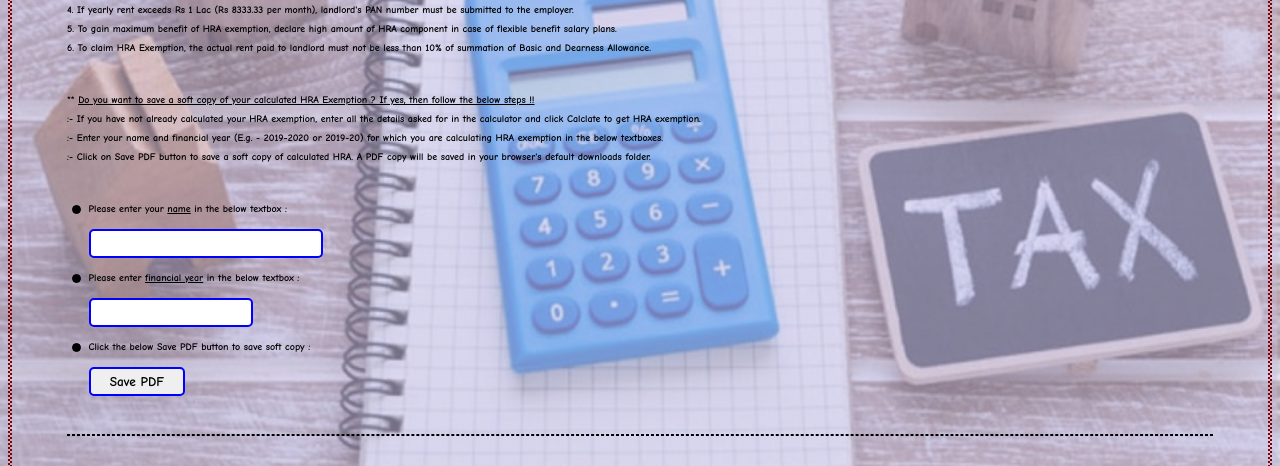
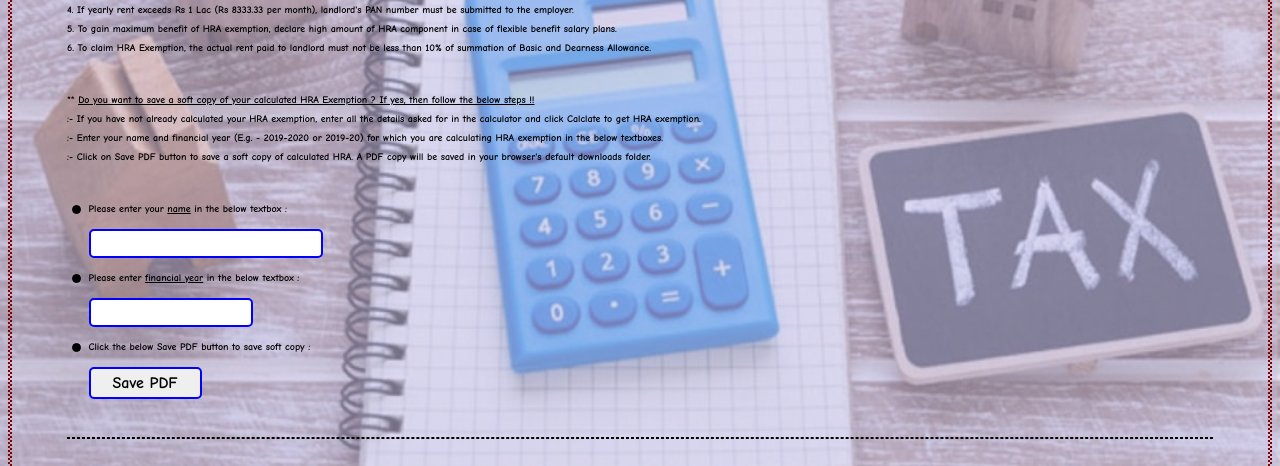
Before and after one commit to Upakaran-HRAExemptionCalculator/Upakaran-HRAExemptionCalculator.github.io, a plain HTML site: page index2.html in a window 1280 px wide. Shown: the part 1053-1519 px from the top of the page. Drawn offline with Linux system fonts and the light colour scheme.

Commit message:
css change

```diff
--- a/index2.html
+++ b/index2.html
@@ -313,7 +313,7 @@
 							<input id="PDFBtnfake" type="radio" name="PDFBtnfake" value="PDFBtnfake"/>
 							<label for="PDFBtnfake" class="bulletsfake" ></label>
 
-							<input type="button" value="   Save PDF   " id="generatePDF" name="generatePDF"  style="display: inline; margin: 0 auto;font-family:Comic Sans MS;font-weight: bold; " onclick="myPDFFunction()"/>
+							<input type="button" value="   Save PDF   " id="generatePDF" name="generatePDF"  style="display: inline; margin: 0 auto;font-family:Comic Sans MS;font-weight: bold; font-size: medium; " onclick="myPDFFunction()"/>
 
 									<div style="height:30px;">
 											<br>
```
